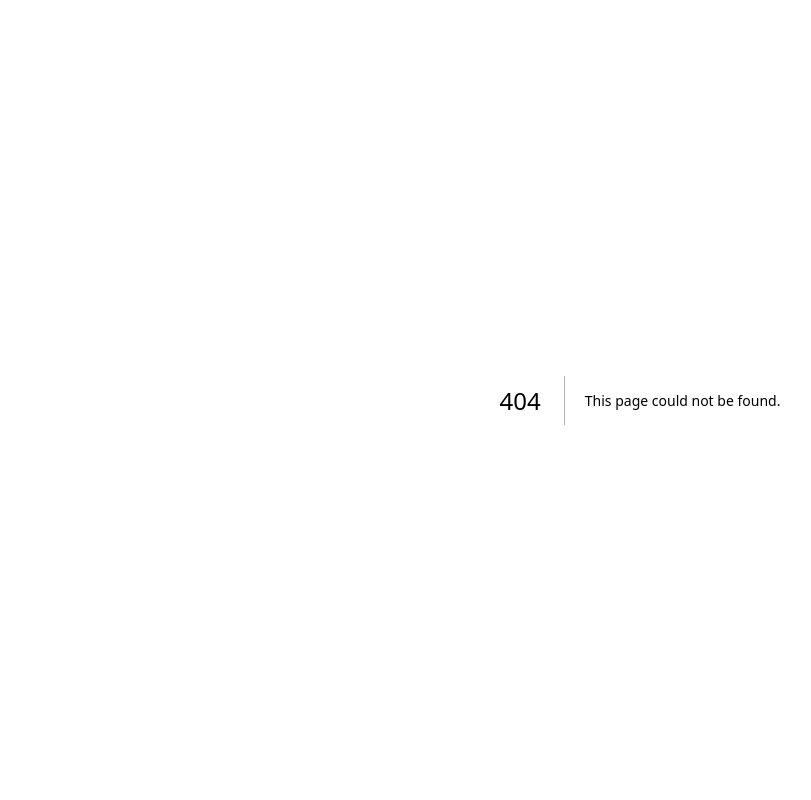
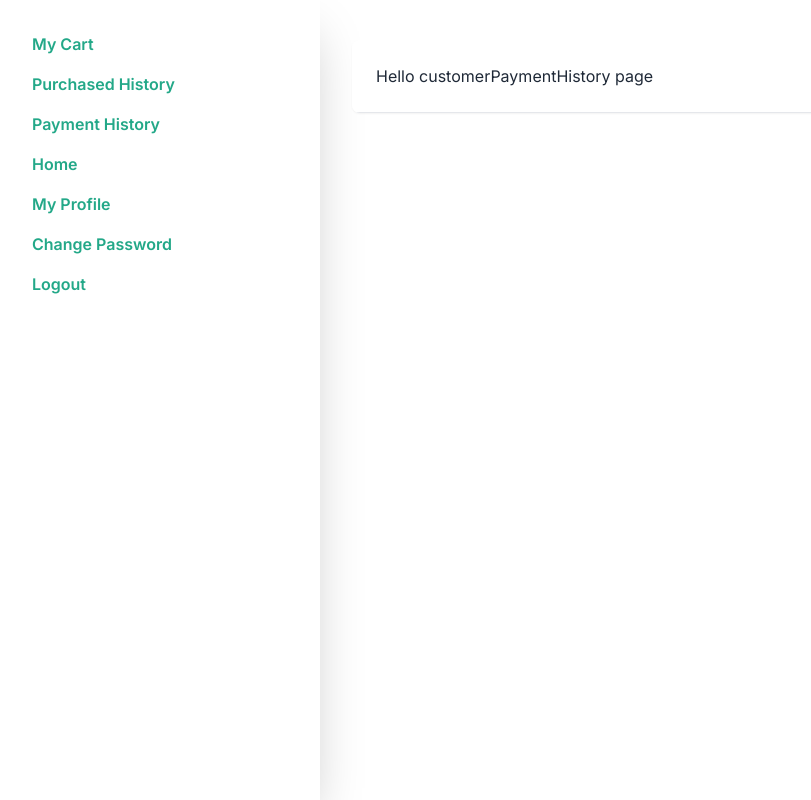
Before and after one commit to bhuiamh/digitosys-dashboard, a Next.js app: page /customer/customerPaymentHistory in a window 1280 px wide. Before the commit this address had no page. Shown: the whole page, without its empty margins (0-811 px from the left). Built offline with nearby package versions, Linux system fonts and the light colour scheme.

Commit message:
Customer Layout Setup Finished

```diff
--- /dev/null
+++ b/src/app/customer/changePassword/page.tsx
@@ -0,0 +1,3 @@
+export default function changePassword() {
+    return (
+      <div>Hello changePassword page</div>)}
--- /dev/null
+++ b/src/app/customer/customerCart/page.tsx
@@ -0,0 +1,3 @@
+export default function CustomerCart() {
+    return (
+      <div>Hello customer cart page</div>)}
--- /dev/null
+++ b/src/app/customer/customerParchesHistory/page.tsx
@@ -0,0 +1,3 @@
+export default function customerParchesHistory() {
+    return (
+      <div>Hello  customerParchesHistory page</div>)}
--- /dev/null
+++ b/src/app/customer/customerPaymentHistory/page.tsx
@@ -0,0 +1,3 @@
+export default function customerPaymentHistory() {
+    return (
+      <div>Hello customerPaymentHistory page</div>)}
--- a/src/app/customer/customerProfile/layout.tsx
+++ /dev/null
@@ -1,10 +0,0 @@
-export default function CustomerProfileLayout({
-    children,
-  }: {
-    children: React.ReactNode
-  }) {
-
-    return (
-      <section>{children}</section>
-    )
-  }
--- a/src/app/customer/customerProfile/page.tsx
+++ b/src/app/customer/customerProfile/page.tsx
@@ -1,4 +1,3 @@
-
 export default function CustomerProfile() {
     return (
-      <div>Hello customer page</div>)}
+      <div>Hello customerProfile page</div>)}
--- a/src/app/customer/layout.tsx
+++ b/src/app/customer/layout.tsx
@@ -20,22 +20,22 @@ export default function customerLayout({
 
   const customerItem = (
     <>
-      <Link onClick={toggleMenu} href="customer/cart">
+      <Link onClick={toggleMenu} href="../customer/customerCart">
         My Cart
       </Link>
-      <Link onClick={toggleMenu} href="customer/purchased">
+      <Link onClick={toggleMenu} href="../customer/customerParchesHistory">
         Purchased History
       </Link>
-      <Link onClick={toggleMenu} href="customer/paymentHistory">
+      <Link onClick={toggleMenu} href="../customer/customerPaymentHistory">
         Payment History
       </Link>
       <Link onClick={toggleMenu} href="/">
         Home
       </Link>
-      <Link onClick={toggleMenu} href="customer/profile">
+      <Link onClick={toggleMenu} href="../customer/customerProfile">
         My Profile
       </Link>
-      <Link onClick={toggleMenu} href="customer/changePassword">
+      <Link onClick={toggleMenu} href="../customer/changePassword">
         Change Password
       </Link>
       <Link onClick={handleLogOut} href="/">
@@ -49,7 +49,7 @@ export default function customerLayout({
         {/* Dashboard Menu */}
         <nav className="bg-white shadow-2xl md:w-1/4 lg:w-1/4">
           <div className="max-w-7xl mx-auto px-4 sm:px-6 lg:px-8">
-            <div className="flex items-center justify-between h-16">
+            <div className="flex items-center justify-between">
               <div className="flex">
                 <div className="sm:hidden">
                   {/* Mobile Menu Button */}
@@ -65,7 +65,7 @@ export default function customerLayout({
                       viewBox="0 0 24 24"
                       stroke-width="1.5"
                       stroke="currentColor"
-                      class="w-6 h-6"
+                      className="w-6 h-6"
                     >
                       <path
                         stroke-linecap="round"
@@ -75,7 +75,7 @@ export default function customerLayout({
                     </svg>
                   </button>
                 </div>
-                <div className="hidden md:flex flex-col justify-center font-semibold text-[#23a888] md:space-y-4">
+                <div className="hidden md:flex flex-col justify-center font-semibold text-[#23a888] md:space-y-4 mt-8">
                   {customerItem}
                 </div>
               </div>
--- a/src/app/customer/page.tsx
+++ b/src/app/customer/page.tsx
@@ -1,6 +1,3 @@
-import Head from 'next/head';
-import Link from 'next/link';
-
 export default function Customer() {
   return (
-    <div >Customer Page  11111111111111</div>)}
+    <div >customer Page  222</div>)}
```
